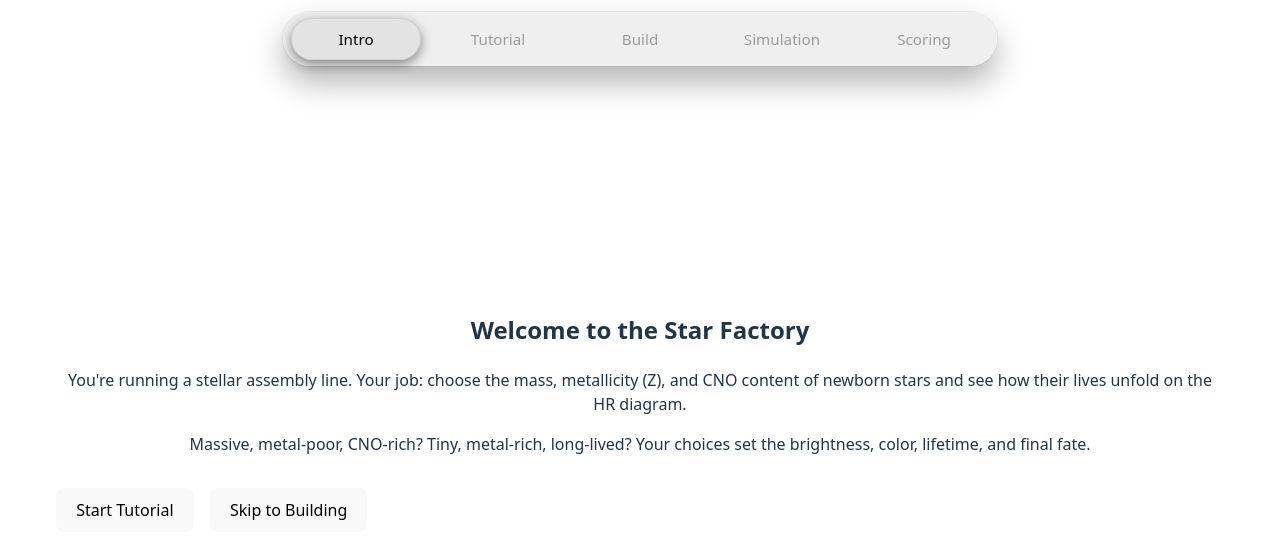
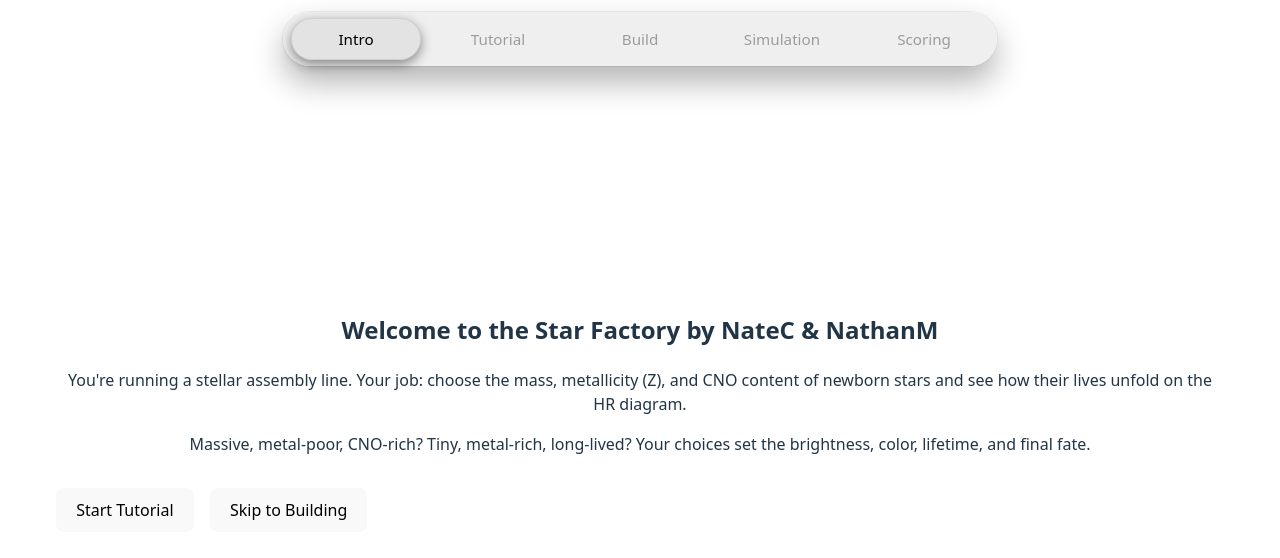
Before and after one commit to inattym/star-factory-web, a React (Vite) app: page / in a window 1280 px wide. Shown: the top 558 px of the page. Built offline with nearby package versions, Linux system fonts and the light colour scheme.

Commit message:
Update welcome message to include authors' names

```diff
--- a/src/phases/IntroScreen.tsx
+++ b/src/phases/IntroScreen.tsx
@@ -9,7 +9,7 @@ export function IntroScreen({
 }: IntroScreenProps) {
   return (
     <section className="panel panel-intro">
-      <h2>Welcome to the Star Factory</h2>
+      <h2>Welcome to the Star Factory by NateC & NathanM</h2>
       <p>
         You&apos;re running a stellar assembly line. Your job: choose the mass,
         metallicity (Z), and CNO content of newborn stars and see how their
```
